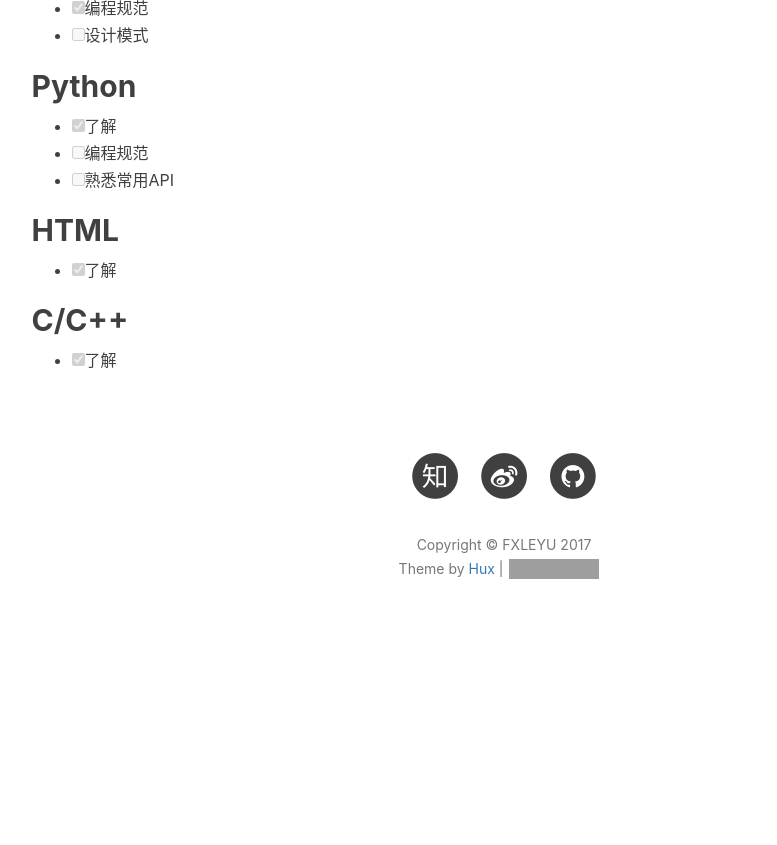
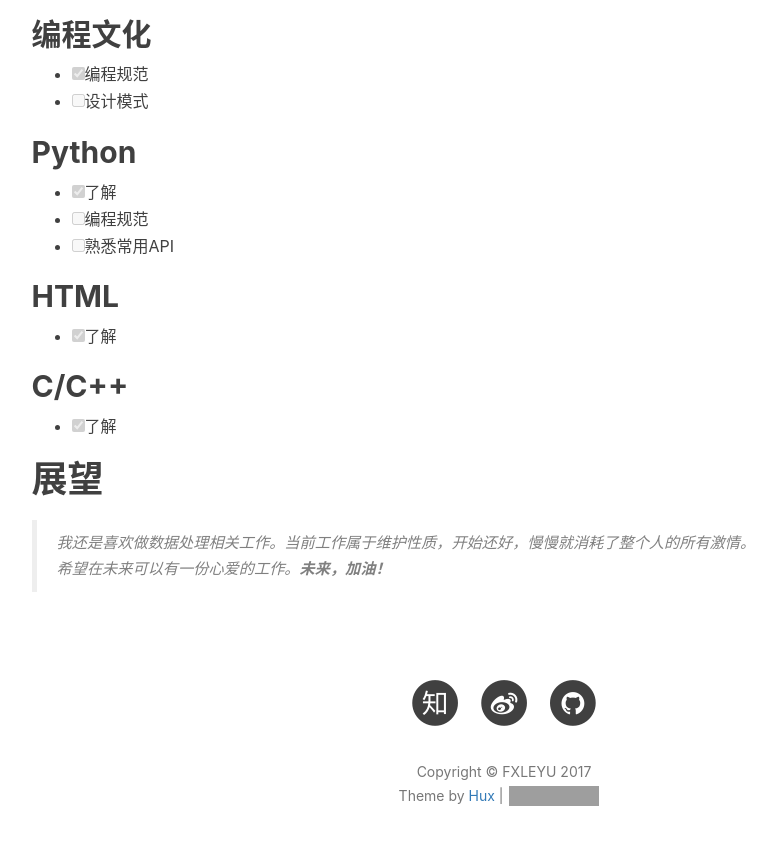
Before and after one commit to fxleyu/fxleyu.github.io, a Jekyll site: the page built from about.md, in a window 1280 px wide and 900 px high, scrolled down 1042 px. Shown: the top 845 px of the window, without its empty margins (136-913 px from the left). Built offline with Jekyll 4.4.1, drawn with Linux system fonts in a browser that asks for light colours; nearby versions of some CDN libraries; comment, search, counter and statistics services are not loaded; before the commit the page ends 1715 px from its top, so only the background shows below that; grey boxes are pictures that could not be loaded.

Commit message:
UPDATE the about.md

```diff
--- a/about.md
+++ b/about.md
@@ -2,6 +2,8 @@
 layout: page
 title: About
 ---
+> 当前在学习Git，回顾已经学习到的。
+
 
 # 专业技能
 ## Java
@@ -35,3 +37,6 @@
 
 ## C/C++
 - [x] 了解
+
+# 展望
+> 我还是喜欢做数据处理相关工作。当前工作属于维护性质，开始还好，慢慢就消耗了整个人的所有激情。希望在未来可以有一份心爱的工作。**未来，加油！**
```
